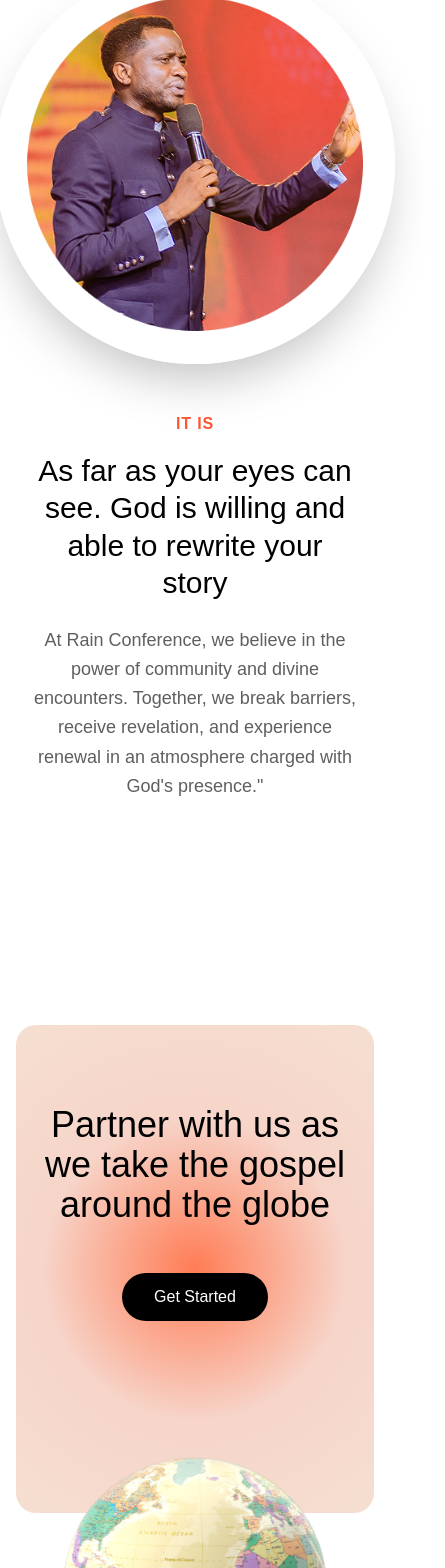
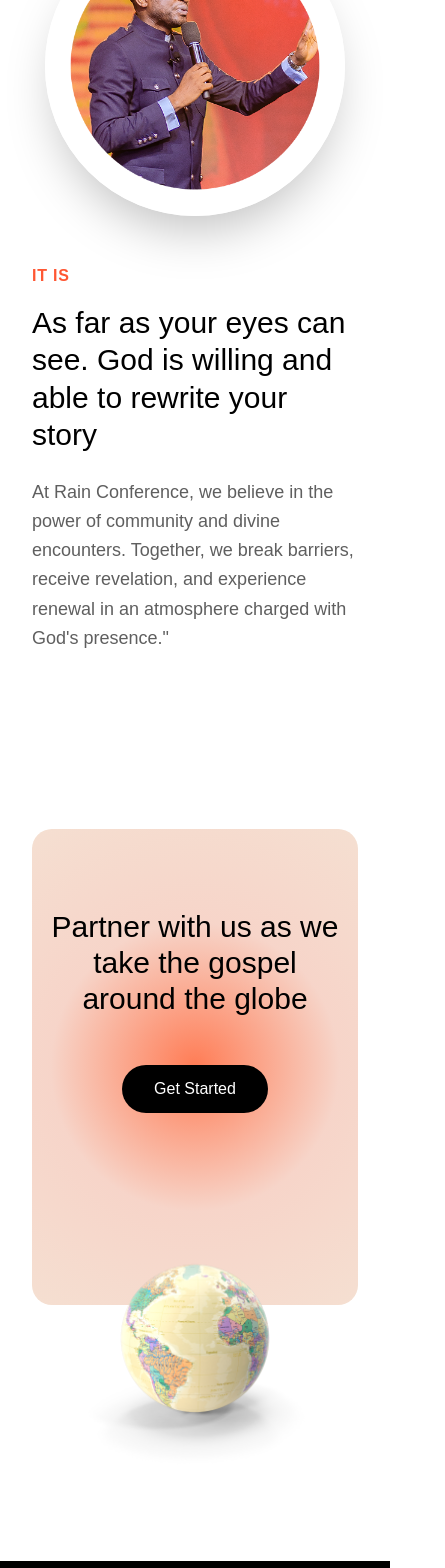
Before and after one commit to Petra-Christian-Centre/petra-cc-new-template, a Next.js app: page /rockoftheword in a window 390 px wide. Shown: the part 1913-3481 px from the top of the page, 445 px wide, since content can reach past the window. Built offline with nearby package versions, Linux system fonts and the light colour scheme; a web font is replaced by a local one.

Commit message:
responsive:rock:of:word:program

```diff
--- a/app/program/page.tsx
+++ b/app/program/page.tsx
@@ -156,7 +156,7 @@ export default function ProgramPage() {
           </div>
         </div>
       </div>
-      {/* <div className="w-full px-4 mt-32 bg-white pt-20">
+      <div className="w-full px-4 mt-32 bg-white pt-20">
         <Sermons />
       </div>
       <div className="w-full px-4 mt-32">
@@ -168,7 +168,7 @@ export default function ProgramPage() {
       </div>
       <div className="w-full">
         <Global />
-      </div> */}
+      </div>
     </>
   );
 }
--- a/components/Global.tsx
+++ b/components/Global.tsx
@@ -5,12 +5,12 @@ import bigglobe from '@/public/Images/bigglobe.png';
 
 export default function Global() {
   return (
-    <div className="w-full relative mt-32">
+    <div className="md:w-full relative mt-32 md:mx-0 mx-4">
       {/* Container with background color */}
       <div className="bg-[#F5DFD1] w-full max-w-7xl mx-auto rounded-[20px]">
         {/* Radial gradient container */}
         <div
-          className="w-full min-h-[456px] relative rounded-[24px] mx-auto max-w-[1368px]"
+          className="w-full min-h-[456px] relative rounded-[24px] mx-auto max-w-full"
           style={{
             background: `radial-gradient(circle at center,
               #FF7C55 0%,
@@ -20,9 +20,9 @@ export default function Global() {
           }}
         >
           {/* Content container */}
-          <div className="w-full max-w-7xl mx-auto px-4 pt-20 pb-40 relative z-10">
+          <div className="w-full max-w-7xl mx-auto px-4 sm:px-6 pt-20 pb-40 relative z-10">
             <div className="text-center max-w-3xl mx-auto mb-8">
-              <h2 className="font-jedira-regular text-4xl md:text-5xl lg:text-6xl mb-6 text-black">
+              <h2 className="font-jedira-regular text-3xl sm:text-4xl md:text-5xl lg:text-6xl mb-6 text-black">
                 Partner with us as we take the gospel around the globe
               </h2>
               <Link
@@ -33,9 +33,11 @@ export default function Global() {
               </Link>
             </div>
           </div>
+        </div>
+      </div>
 
-          {/* Globe image */}
-          <div className="absolute -bottom-40 left-1/2 transform -translate-x-1/2 translate-y-1/3 w-[500px] h-[500px] md:w-[600px] md:h-[600px]">
+      {/* Globe image - moved outside the container to allow overflow */}
+      <div className="absolute md:-bottom-40 -bottom-20 left-1/2 transform -translate-x-1/2 translate-y-1/3 w-[280px] h-[280px] sm:w-[350px] sm:h-[350px] md:w-[400px] md:h-[400px] lg:w-[600px] lg:h-[600px]">
         <Image
           src={bigglobe}
           alt="Global reach"
@@ -45,7 +47,5 @@ export default function Global() {
         />
       </div>
     </div>
-      </div>
-    </div>
   );
 }
--- a/components/RockoftheWord/Quote.tsx
+++ b/components/RockoftheWord/Quote.tsx
@@ -26,14 +26,16 @@ const QuoteMark = () => (
 
 export default function Quote() {
   return (
-    <div className="relative w-full py-24 px-4 md:px-16">
+    <div className="relative w-full md:py-24 py-12 px-4 md:px-16">
       <div className="max-w-7xl mx-auto">
-        <div className="flex flex-col md:flex-row items-center gap-12 md:gap-20">
+        <div className="flex flex-col lg:flex-row items-center gap-12 md:gap-20">
           {/* Left side with image */}
           <div className="relative">
-            <QuoteMark />
+            <div className="md:block hidden">
+              <QuoteMark />
+            </div>
             {/* Circular image container */}
-            <div className="relative w-[400px] h-[400px] md:w-[450px] md:h-[450px] rounded-full overflow-hidden border-8 border-white shadow-2xl">
+            <div className="relative w-[300px] h-[300px] md:w-[450px] md:h-[450px] rounded-full overflow-hidden border-8 border-white shadow-2xl">
               <Image
                 src={pastayo}
                 alt="Pastor"
@@ -45,7 +47,7 @@ export default function Quote() {
           </div>
 
           {/* Right side content */}
-          <div className="flex-1 text-center md:text-left">
+          <div className="flex-1 md:text-center text-start">
             <h3 className="text-[#FF5733] uppercase tracking-wider font-bold mb-4">
               IT IS
             </h3>
--- a/components/SermonHeader.tsx
+++ b/components/SermonHeader.tsx
@@ -2,7 +2,7 @@ export default function SermonHeader() {
   return (
     <div className="mb-12">
       <h2 className="text-2xl font-[600] mb-2 text-black">SERMONS</h2>
-      <h3 className="text-4xl md:text-5xl font-jedira-regular text-black mt-20">
+      <h3 className="text-4xl md:text-5xl font-jedira-regular text-black md:mt-20 mt-10">
         Latest Rain<br />
         Conference<br />
         Sermons
--- a/components/SermonSlider.tsx
+++ b/components/SermonSlider.tsx
@@ -72,7 +72,7 @@ export default function SermonSlider() {
         {sermonData.map((sermon, index) => (
           <SwiperSlide key={index}>
             <div className="relative group">
-              <div className="relative rounded-lg overflow-hidden w-[535px] h-[286px]">
+              <div className="relative rounded-lg overflow-hidden md:w-[535px] w-[300px] md:h-[286px] h-[150px]">
                 <Image
                   src={sermon.thumbnail}
                   alt={sermon.title}
```
Lines whose indentation alone changed are shown as unchanged.
